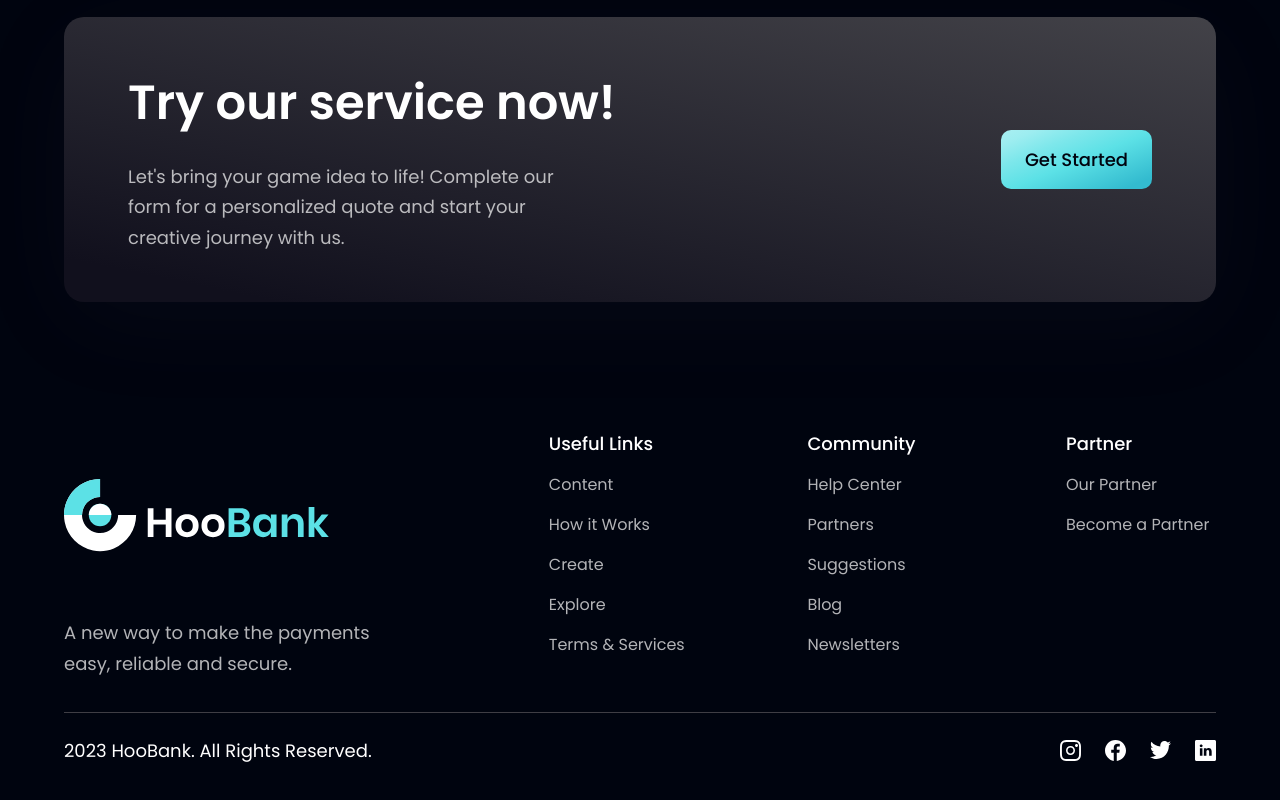
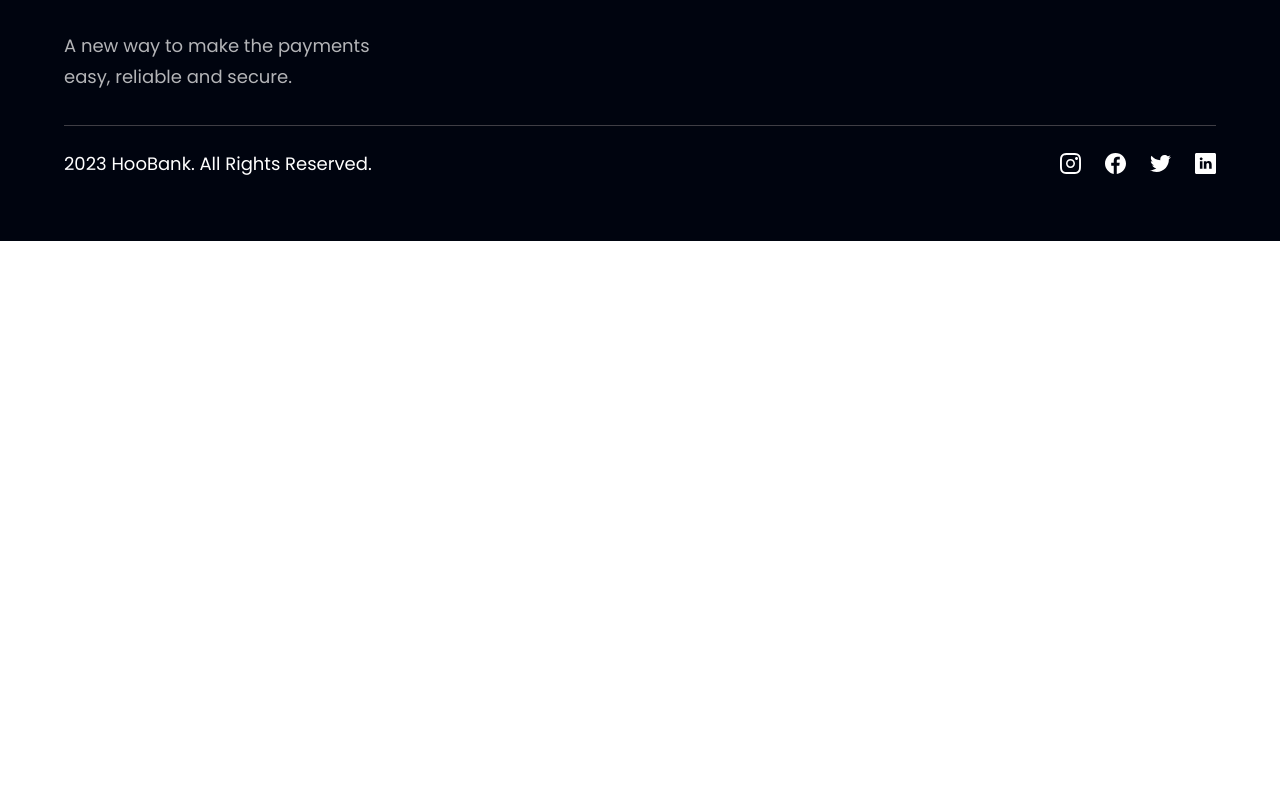
Before and after one commit to johnclemente/ModifyGames.com, a React (Vite) app: page / in a window 1280 px wide. Shown: the part 1422-2222 px from the top of the page. After the commit the page ends 1663 px from the top, so only its background shows below. Built offline with nearby package versions, Linux system fonts and the light colour scheme.

Commit message:
removed footers

```diff
--- a/src/App.jsx
+++ b/src/App.jsx
@@ -30,7 +30,7 @@
         <div className={`${styles.boxWidth}`}>
           {/* <Stats/> */}
           {/* <Business/> */}
-          <CardDeal/>
+          {/* <CardDeal/> */}
           {/* <Billing/> */}
 
           {/* cards that could be used for pricing tiers */}
--- a/src/components/CardDeal.jsx
+++ b/src/components/CardDeal.jsx
@@ -1,3 +1,5 @@
+// Card Deal is the customization swapper tool
+
 import React, { useState } from 'react';
 import { boy, boy2, boy3, wildWestTheme, midievalTheme, cityTheme, ballItem, coinItem, rockItem } from '../assets';
 import styles from '../style'
--- a/src/constants/index.js
+++ b/src/constants/index.js
@@ -106,70 +106,72 @@
   },
 ];
 
+
+// Commenting out all links for now
 export const footerLinks = [
   {
     title: "Useful Links",
     links: [
-      {
-        name: "Content",
-        link: "https://www.hoobank.com/content/",
-      },
-      {
-        name: "How it Works",
-        link: "https://www.hoobank.com/how-it-works/",
-      },
-      {
-        name: "Create",
-        link: "https://www.hoobank.com/create/",
-      },
-      {
-        name: "Explore",
-        link: "https://www.hoobank.com/explore/",
-      },
+      // {
+      //   name: "Content",
+      //   link: "https://www.hoobank.com/content/",
+      // },
+      // {
+      //   name: "How it Works",
+      //   link: "https://www.hoobank.com/how-it-works/",
+      // },
+      // {
+      //   name: "Create",
+      //   link: "https://www.hoobank.com/create/",
+      // },
+      // {
+      //   name: "Explore",
+      //   link: "https://www.hoobank.com/explore/",
+      // },
       {
         name: "Terms & Services",
         link: "https://www.hoobank.com/terms-and-services/",
       },
     ],
   },
-  {
-    title: "Community",
-    links: [
-      {
-        name: "Help Center",
-        link: "https://www.hoobank.com/help-center/",
-      },
-      {
-        name: "Partners",
-        link: "https://www.hoobank.com/partners/",
-      },
-      {
-        name: "Suggestions",
-        link: "https://www.hoobank.com/suggestions/",
-      },
-      {
-        name: "Blog",
-        link: "https://www.hoobank.com/blog/",
-      },
-      {
-        name: "Newsletters",
-        link: "https://www.hoobank.com/newsletters/",
-      },
-    ],
-  },
-  {
-    title: "Partner",
-    links: [
-      {
-        name: "Our Partner",
-        link: "https://www.hoobank.com/our-partner/",
-      },
-      {
-        name: "Become a Partner",
-        link: "https://www.hoobank.com/become-a-partner/",
-      },
-    ],
-  },
+  // {
+  //   title: "Community",
+  //   links: [
+  //     {
+  //       name: "Help Center",
+  //       link: "https://www.hoobank.com/help-center/",
+  //     },
+  //     {
+  //       name: "Partners",
+  //       link: "https://www.hoobank.com/partners/",
+  //     },
+  //     {
+  //       name: "Suggestions",
+  //       link: "https://www.hoobank.com/suggestions/",
+  //     },
+  //     {
+  //       name: "Blog",
+  //       link: "https://www.hoobank.com/blog/",
+  //     },
+  //     {
+  //       name: "Newsletters",
+  //       link: "https://www.hoobank.com/newsletters/",
+  //     },
+  //   ],
+  // },
+  // {
+  //   title: "Partner",
+  //   links: [
+  //     {
+  //       name: "Our Partner",
+  //       link: "https://www.hoobank.com/our-partner/",
+  //     },
+  //     {
+  //       name: "Become a Partner",
+  //       link: "https://www.hoobank.com/become-a-partner/",
+  //     },
+  //   ],
+  // },
 ];
 
 export const socialMedia = [
```
